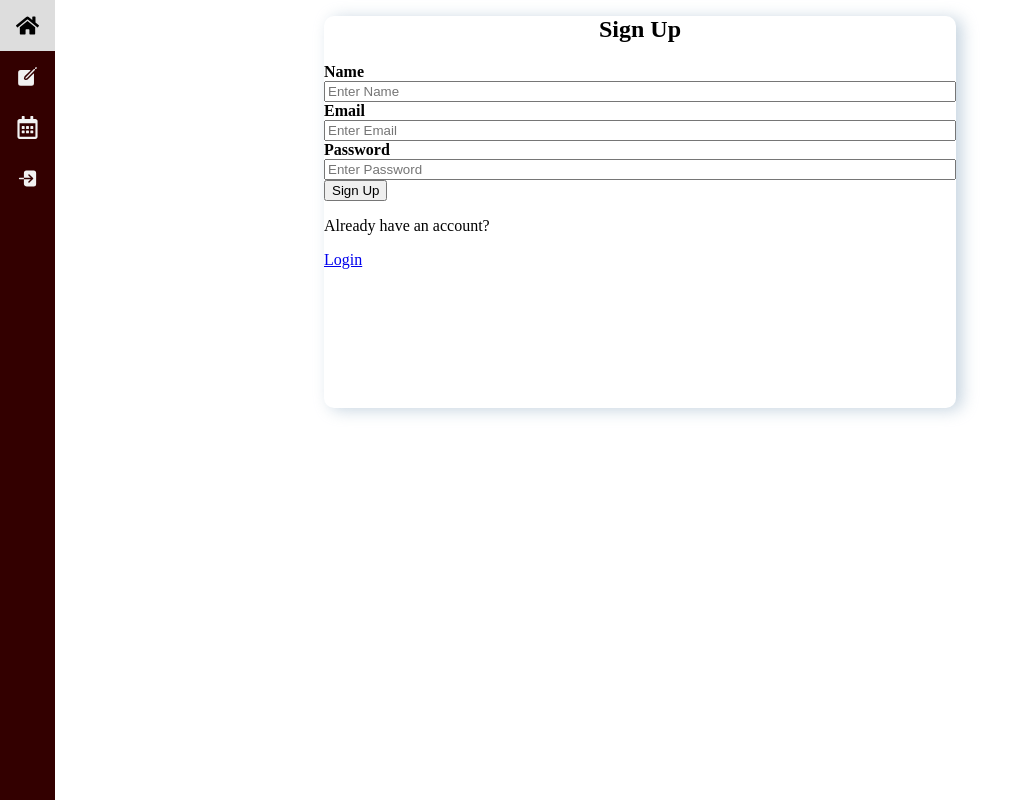
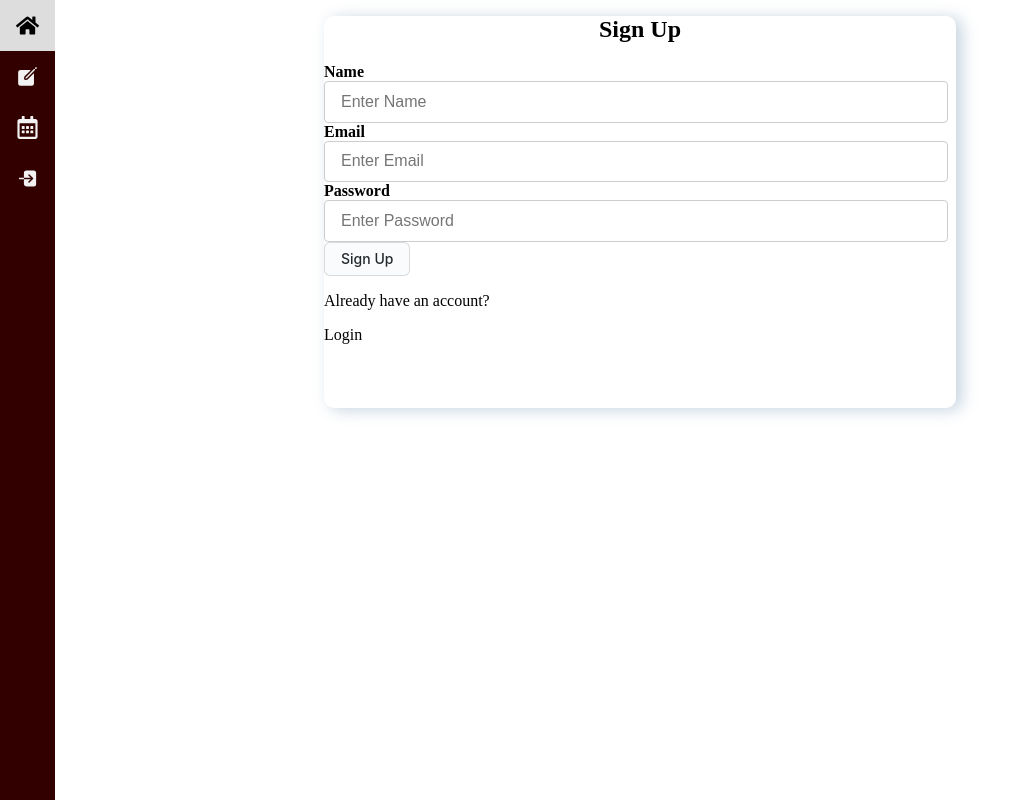
Before and after one commit to J-spark408/TodoApp, a React app in the folder Todo/: page /register in a window 1280 px wide. Shown: the whole page, without its empty margins (0-1031 px from the left). Built offline with nearby package versions, Linux system fonts and the light colour scheme.

Commit message:
Change weekly view to present to 7 days and Sunday to Saturday weekly based, showing upcoming events. Working on css

```diff
--- a/Todo/src/components/DayPage/DayDetails.js
+++ b/Todo/src/components/DayPage/DayDetails.js
@@ -1,8 +1,8 @@
 import React, { useEffect, useState } from "react";
-import DayHeader from "./DayHeader";
 import styled from "styled-components";
 import axiosInstance from "../../../utils/axiosInstance";
 import DayInfoHolder from "./DayInfoHolder";
+import moment from "moment";
 
 const Container = styled.div`
   margin-left: 1em;
@@ -14,9 +14,22 @@ const Container = styled.div`
   background-image: linear-gradient(to bottom right, #fdfcfb, #e2d1c3);
 `;
 
-const DayDetails = () => {
+const EventContainer = styled.div`
+  margin: 1em;
+  width: 95%;
+  padding: 10px;
+  background: transparent;
+  box-shadow: rgba(0, 0, 0, 0.12) 0px 1px 3px, rgba(0, 0, 0, 0.24) 0px 1px 2px;
+`;
+
+const TitleText = styled.p`
+  font-weight: bold;
+`;
+
+const DetailText = styled.p``;
+
+const DayDetails = ({ day }) => {
   const [getEvent, setGetEvent] = useState([]);
-
   const getAllEvents = async () => {
     try {
       const response = await axiosInstance.get("/event/get-events");
@@ -29,23 +42,31 @@ const DayDetails = () => {
     }
   };
 
-  // need to sort event.createdOn into useState and render to DayHeader as Date={sortedDate}
   useEffect(() => {
     getAllEvents();
     return () => {};
   }, []);
 
-  return getEvent.map((event) => (
+  const filteredEvents = getEvent.filter(
+    (event) => day === moment(event.createdOn).format("MMMM DD, YYYY")
+  );
+
+  return (
     <Container>
-      <DayHeader date={event.createdOn} event={getEvent} />
-      <DayInfoHolder
-        key={event._id}
-        title={event.title}
-        content={event.content}
-        tags={event.tags}
-      />
+      {filteredEvents.length > 0 ? (
+        filteredEvents.map((event, index) => (
+          <DayInfoHolder
+            key={index}
+            title={event.title}
+            content={event.content}
+            tags={event.tags}
+          />
+        ))
+      ) : (
+        <p>No Upcoming Event</p>
+      )}
     </Container>
-  ));
+  );
 };
 
 export default DayDetails;
--- a/Todo/src/components/DayPage/DayHeader.js
+++ /dev/null
@@ -1,38 +0,0 @@
-import React, { useEffect, useState } from "react";
-import moment from "moment";
-import styled from "styled-components";
-
-const time = new Date();
-
-const DayHeaderDiv = styled.div`
-  font-size: 25px;
-  font-weight: bold;
-  padding: 25px;
-`;
-
-const DayHeader = ({ date, event }) => {
-  const [dateTitle, setDataTitle] = useState("");
-  const formatDate = moment(date).format("MMMM DD YYYY");
-  const getToday = moment(time).format("MMMM DD YYYY");
-
-  const checkDate = () => {
-    if (formatDate === getToday) {
-      setDataTitle("Today");
-    } else {
-      setDataTitle(formatDate);
-    }
-  };
-
-  useEffect(() => {
-    checkDate();
-    return () => {};
-  }, []);
-
-  return (
-    <div>
-      <DayHeaderDiv>{dateTitle}</DayHeaderDiv>
-    </div>
-  );
-};
-
-export default DayHeader;
--- a/Todo/src/components/DayPage/DayInfoHolder.js
+++ b/Todo/src/components/DayPage/DayInfoHolder.js
@@ -1,5 +1,6 @@
 import React from "react";
 import styled from "styled-components";
+import moment from "moment";
 
 const Container = styled.div`
   margin: 1em;
--- /dev/null
+++ b/Todo/src/components/HomePage/DayHeader.js
@@ -0,0 +1,65 @@
+import React, { useEffect, useState } from "react";
+import moment from "moment";
+import styled from "styled-components";
+import DayDetails from "../DayPage/DayDetails";
+
+const DayHeaderDiv = styled.div`
+  font-size: 25px;
+  font-weight: bold;
+  padding: 25px;
+`;
+
+const DayHeader = ({ weeklyView, event }) => {
+  const today = new Date();
+  const SevenDays = Array.from({ length: 7 }, (_, i) => {
+    let newDate = new Date();
+    newDate.setDate(today.getDate() + i);
+    return newDate;
+  });
+
+  const startOfWeek = new Date(today);
+  startOfWeek.setDate(today.getDate() - today.getDay());
+  const WeeklyDays = Array.from({ length: 7 }, (_, i) => {
+    let newDate = new Date();
+    newDate.setDate(startOfWeek.getDate() + i);
+    return newDate;
+  });
+
+  const formatDay = (date) =>
+    date.toLocaleDateString("en-US", { weekday: "long" });
+  const formatDate = (date) =>
+    date.toLocaleDateString("en-US", {
+      day: "2-digit",
+      month: "long",
+      year: "numeric",
+    });
+
+  const showSevenDays = SevenDays.map((day, index) => (
+    <DayHeaderDiv key={index}>
+      {formatDate(day) === moment(today).format("MMMM DD, YYYY") ? (
+        <p>{"Today"} </p>
+      ) : (
+        <p>{formatDay(day) + " " + formatDate(day)}</p>
+      )}
+      <DayDetails day={formatDate(day)} />
+    </DayHeaderDiv>
+  ));
+  const showWeeklyDays = WeeklyDays.map((day, index) => (
+    <DayHeaderDiv key={index}>
+      {formatDate(day) === moment(today).format("MMMM DD, YYYY") ? (
+        <p>{"Today"} </p>
+      ) : (
+        <p>{formatDay(day) + " " + formatDate(day)}</p>
+      )}
+      <DayDetails day={formatDate(day)} />
+    </DayHeaderDiv>
+  ));
+
+  return (
+    <DayHeaderDiv>
+      {weeklyView === "SevenDays" ? showSevenDays : showWeeklyDays}
+    </DayHeaderDiv>
+  );
+};
+
+export default DayHeader;
--- a/Todo/src/components/HomePage/HomePage.js
+++ b/Todo/src/components/HomePage/HomePage.js
@@ -1,6 +1,7 @@
-import React, { useEffect, useState } from "react";
+import React, { useState } from "react";
 import styled from "styled-components";
-import DayDetails from "../DayPage/DayDetails";
+import DayHeader from "../HomePage/DayHeader";
+import ViewOption from "./ViewOption";
 
 const Container = styled.div`
   margin-left: 5em;
@@ -12,14 +13,15 @@ const Container = styled.div`
   border-radius: 10px;
   box-shadow: rgba(136, 165, 191, 0.48) 6px 2px 16px 0px,
     rgba(255, 255, 255, 0.8) -6px -2px 16px 0px;
-
   background-image: linear-gradient(#fdfcfb, #e2d1c3);
 `;
 
 const HomePage = () => {
+  const [weeklyView, setWeeklyView] = useState("Weekly");
   return (
     <Container className="DetailContainer">
-      <DayDetails />
+      <ViewOption weeklyView={weeklyView} setWeeklyView={setWeeklyView} />
+      <DayHeader weeklyView={weeklyView} />
     </Container>
   );
 };
--- /dev/null
+++ b/Todo/src/components/HomePage/ViewOption.js
@@ -0,0 +1,45 @@
+import React, { useEffect, useState } from "react";
+import styled from "styled-components";
+
+const ViewOptionDiv = styled.div`
+  display: flex;
+  margin-left: 1em;
+  padding: 1em;
+  height: 25px;
+`;
+
+const OptionButton = styled.button`
+  background: #fff;
+  border: none;
+  cursor: pointer;
+  font-size: 20px;
+  padding: 1em;
+  &:hover {
+    font-size: 23px;
+  }
+`;
+
+const ViewOption = ({ weeklyView, setWeeklyView }) => {
+  return (
+    <ViewOptionDiv>
+      <OptionButton
+        style={{ color: weeklyView === "Weekly" ? "salmon" : "black" }}
+        onClick={() => {
+          setWeeklyView("Weekly");
+        }}
+      >
+        Weekly
+      </OptionButton>
+      <OptionButton
+        style={{ color: weeklyView === "SevenDays" ? "salmon" : "black" }}
+        onClick={() => {
+          setWeeklyView("SevenDays");
+        }}
+      >
+        7-Days
+      </OptionButton>
+    </ViewOptionDiv>
+  );
+};
+
+export default ViewOption;
--- a/Todo/src/components/LoginPage/Login.js
+++ b/Todo/src/components/LoginPage/Login.js
@@ -18,6 +18,54 @@ const Container = styled.div`
 const InputContainer = styled.div`
   display: flex;
   flex-direction: column;
+`;
+
+const Input = styled.input`
+  appearance: none;
+  font-size: 1rem;
+  padding: 0.675em 6em 0.675em 1em;
+  background-color: #fff;
+  border: 1px solid #caced1;
+  border-radius: 0.25rem;
+  color: #000;
+  cursor: pointer;
+  margin-right: 0.5em;
+`;
+
+const SubmitButton = styled.button`
+  appearance: none;
+  background-color: #fafbfc;
+  border: 1px solid rgba(27, 31, 35, 0.15);
+  border-radius: 6px;
+  color: #24292e;
+  cursor: pointer;
+  display: inline-block;
+  font-family: -apple-system, system-ui, "Segoe UI", Helvetica, Arial,
+    sans-serif, "Apple Color Emoji", "Segoe UI Emoji";
+  font-size: 14px;
+  font-weight: 500;
+  line-height: 20px;
+  padding: 6px 16px;
+
+  &:hover {
+    background-color: rgb(215, 215, 215);
+    text-decoration: none;
+    transition-duration: 0.1s;
+  }
+
+  &:active {
+    background-color: rgb(162, 162, 162);
+    box-shadow: rgba(0, 0, 0, 0.16) 0px 1px 4px, rgb(51, 51, 51) 0px 0px 0px 3px;
+    transition: none 0s;
+  }
+`;
+
+const LoginLink = styled(Link)`
+  text-decoration: none;
+  color: black;
+  &:hover {
+    color: gray;
+  }
 `;
 
 function Login() {
@@ -76,7 +124,7 @@ function Login() {
             <label htmlFor="email">
               <strong>Email</strong>
             </label>
-            <input
+            <Input
               type="text"
               placeholder="Enter Email"
               autoComplete="off"
@@ -88,7 +136,7 @@ function Login() {
             <label htmlFor="email">
               <strong>Password</strong>
             </label>
-            <input
+            <Input
               type="password"
               placeholder="Enter Password"
               name="password"
@@ -96,10 +144,10 @@ function Login() {
             />
           </InputContainer>
           {error && <p>{error}</p>}
-          <button type="submit">Login</button>
+          <SubmitButton type="submit">Login</SubmitButton>
         </form>
         <p>Don't have an account?</p>
-        <Link to="/register">Sign Up</Link>
+        <LoginLink to="/register">Sign Up</LoginLink>
       </InputContainer>
     </Container>
   );
--- a/Todo/src/components/LoginPage/SignUp.js
+++ b/Todo/src/components/LoginPage/SignUp.js
@@ -18,6 +18,54 @@ const Container = styled.div`
 const InputContainer = styled.div`
   display: flex;
   flex-direction: column;
+`;
+
+const Input = styled.input`
+  appearance: none;
+  font-size: 1rem;
+  padding: 0.675em 6em 0.675em 1em;
+  background-color: #fff;
+  border: 1px solid #caced1;
+  border-radius: 0.25rem;
+  color: #000;
+  cursor: pointer;
+  margin-right: 0.5em;
+`;
+
+const SubmitButton = styled.button`
+  appearance: none;
+  background-color: #fafbfc;
+  border: 1px solid rgba(27, 31, 35, 0.15);
+  border-radius: 6px;
+  color: #24292e;
+  cursor: pointer;
+  display: inline-block;
+  font-family: -apple-system, system-ui, "Segoe UI", Helvetica, Arial,
+    sans-serif, "Apple Color Emoji", "Segoe UI Emoji";
+  font-size: 14px;
+  font-weight: 500;
+  line-height: 20px;
+  padding: 6px 16px;
+
+  &:hover {
+    background-color: rgb(215, 215, 215);
+    text-decoration: none;
+    transition-duration: 0.1s;
+  }
+
+  &:active {
+    background-color: rgb(162, 162, 162);
+    box-shadow: rgba(0, 0, 0, 0.16) 0px 1px 4px, rgb(51, 51, 51) 0px 0px 0px 3px;
+    transition: none 0s;
+  }
+`;
+
+const LoginLink = styled(Link)`
+  text-decoration: none;
+  color: black;
+  &:hover {
+    color: gray;
+  }
 `;
 
 function Signup() {
@@ -87,7 +135,7 @@ function Signup() {
             <label htmlFor="name">
               <strong>Name</strong>
             </label>
-            <input
+            <Input
               type="text"
               placeholder="Enter Name"
               autoComplete="off"
@@ -99,7 +147,7 @@ function Signup() {
             <label htmlFor="email">
               <strong>Email</strong>
             </label>
-            <input
+            <Input
               type="text"
               placeholder="Enter Email"
               autoComplete="off"
@@ -111,7 +159,7 @@ function Signup() {
             <label htmlFor="password">
               <strong>Password</strong>
             </label>
-            <input
+            <Input
               type="password"
               placeholder="Enter Password"
               name="password"
@@ -119,10 +167,10 @@ function Signup() {
             />
           </InputContainer>
           {error && <p>{error}</p>}
-          <button type="submit">Sign Up</button>
+          <SubmitButton type="submit">Sign Up</SubmitButton>
         </form>
         <p>Already have an account?</p>
-        <Link to="/login">Login</Link>
+        <LoginLink to="/login">Login</LoginLink>
       </div>
     </Container>
   );
--- a/Todo/src/components/TodoBoard/DateHandler.js
+++ b/Todo/src/components/TodoBoard/DateHandler.js
@@ -69,7 +69,7 @@ const DateHandler = ({ setDate }) => {
   return (
     <DateOptionDiv>
       <SelectBar
-        value={monthsInEnum[currentMonth]}
+        value={nameOfMonths[currentMonth]}
         onChange={(e) => setCurrentMonth(monthsInEnum[e.target.value])}
       >
         {nameOfMonths.map((month, index) => {
```
